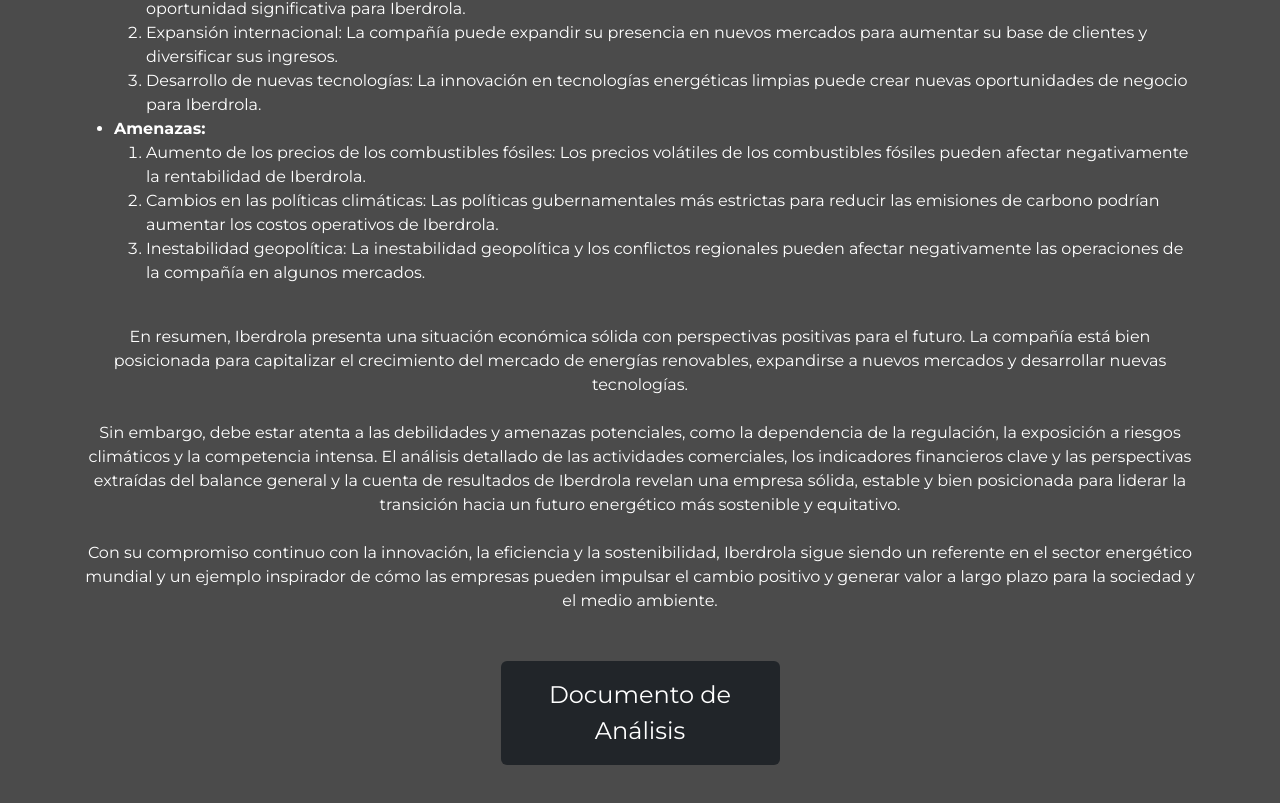
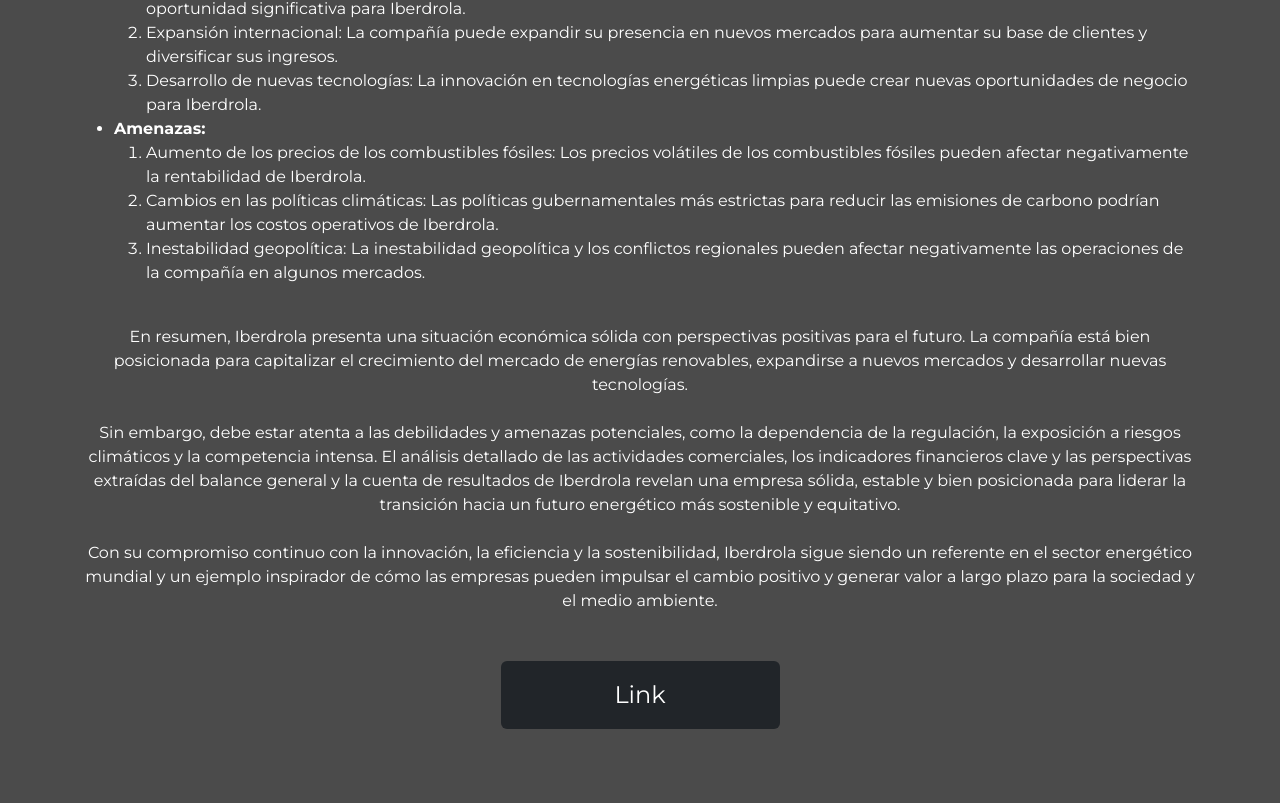
Before and after one commit to matiaspontoriero/conta-tp-final, a React (Create React App) app: page / in a window 1280 px wide. Shown: the part 2810-3613 px from the top of the page. After the commit the page ends 3587 px from the top, so only its background shows below. Built offline with nearby package versions, Linux system fonts and the light colour scheme.

Commit message:
link phrase change

```diff
--- a/src/components/link.jsx
+++ b/src/components/link.jsx
@@ -12,7 +12,7 @@
 					rel="noreferrer"
 					className="text-center d-block mt-5 fs-4 mb-5 text-decoration-none text-white bg-dark p-3 rounded w-25 mx-auto"
 				>
-					Documento de Análisis
+					Link
 				</a>
 			</>
 		);
```
